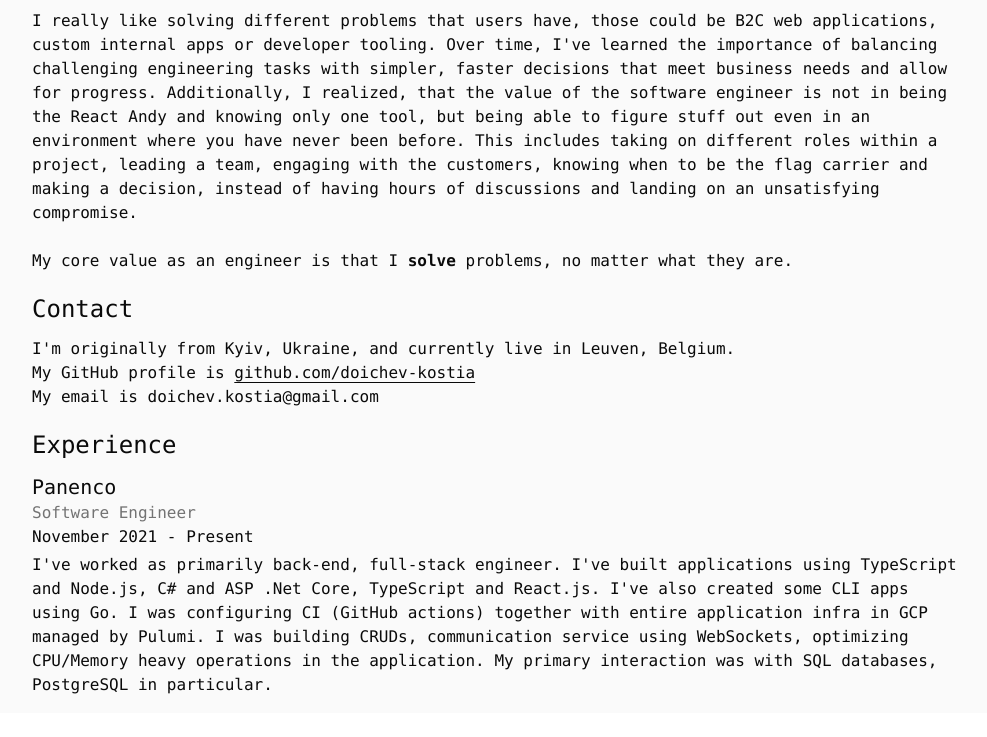
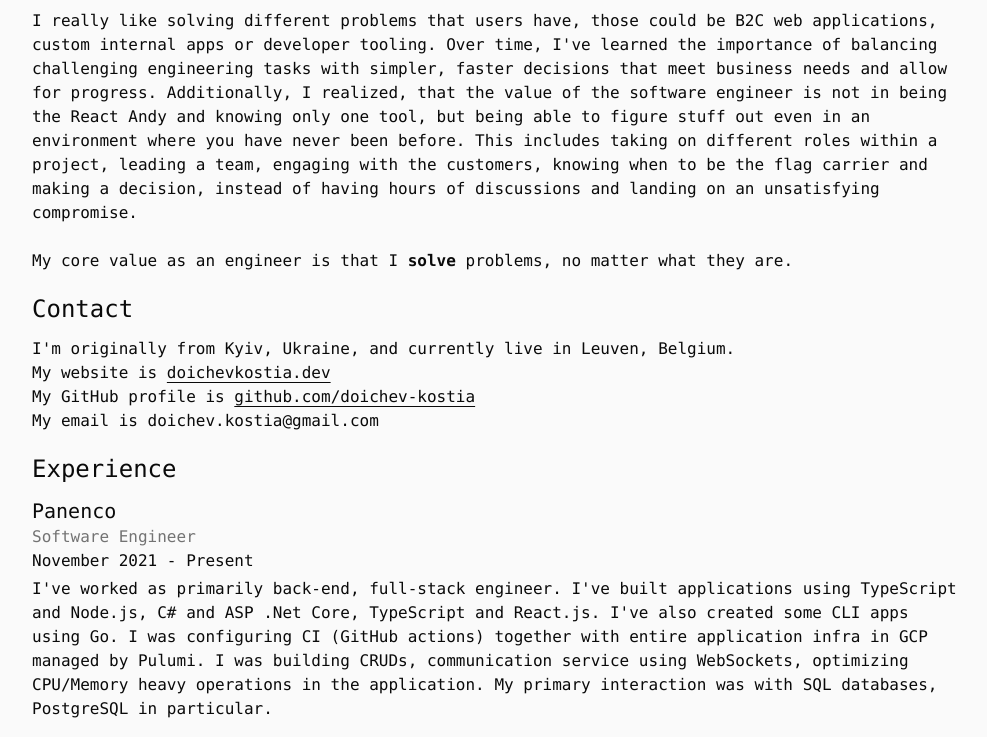
Before and after one commit to doichev-kostia/doichev-kostia, an Astro site: page /cv in a window 1280 px wide. Shown: the part 151-888 px from the top of the page, without its empty margins (144-1131 px from the left). Before the commit the page ends 864 px from the top, so only its background shows below. Built offline with nearby package versions, Linux system fonts and the light colour scheme; Astro itself is replaced by a stand-in of ours.

Commit message:
mention website in cv

```diff
--- a/src/pages/cv.astro
+++ b/src/pages/cv.astro
@@ -54,6 +54,9 @@ const ogImage = new URL(ProfileImage.src, Astro.site)
 			<p>
 				I'm originally from Kyiv, Ukraine, and currently live in Leuven, Belgium.
 				<br>
+				My website is <a class="underline underline-offset-4 font-medium"
+								 href="https://doichevkostia.dev">doichevkostia.dev</a>
+				<br>
 				My GitHub profile is <a class="underline underline-offset-4 font-medium"
 										href="https://github.com/doichev-kostia">github.com/doichev-kostia</a>
 				<br>
```
